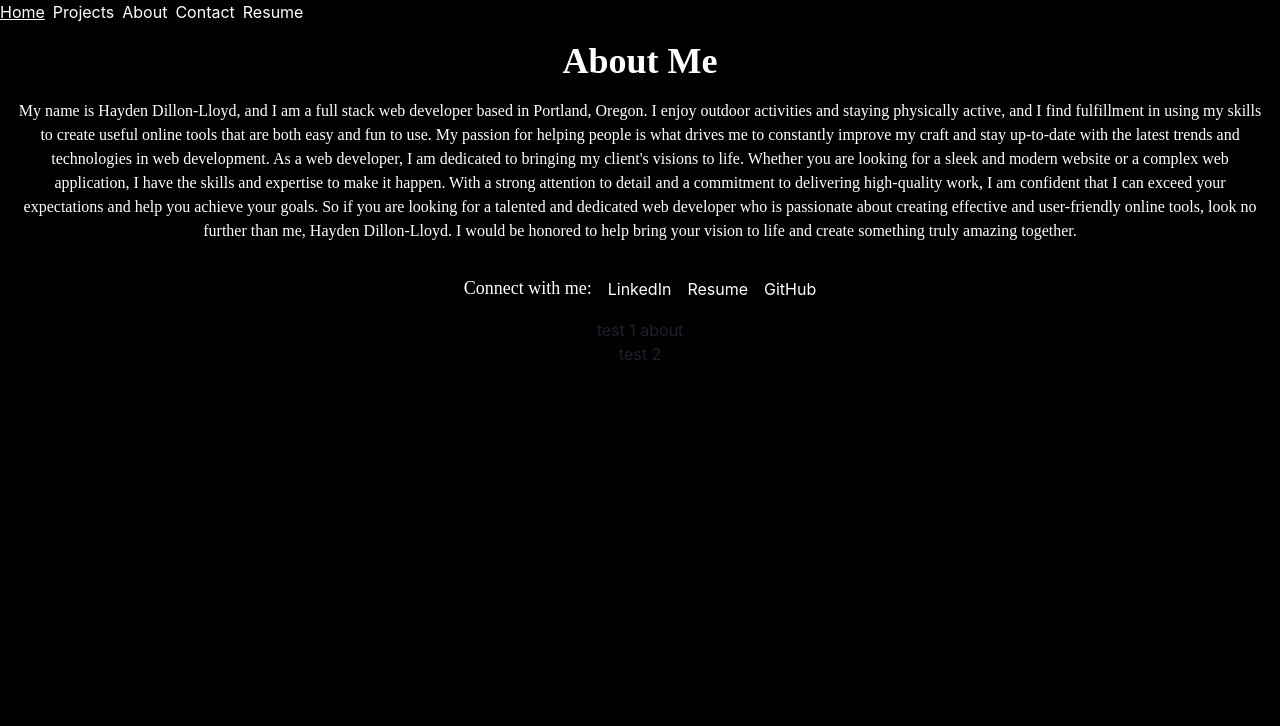
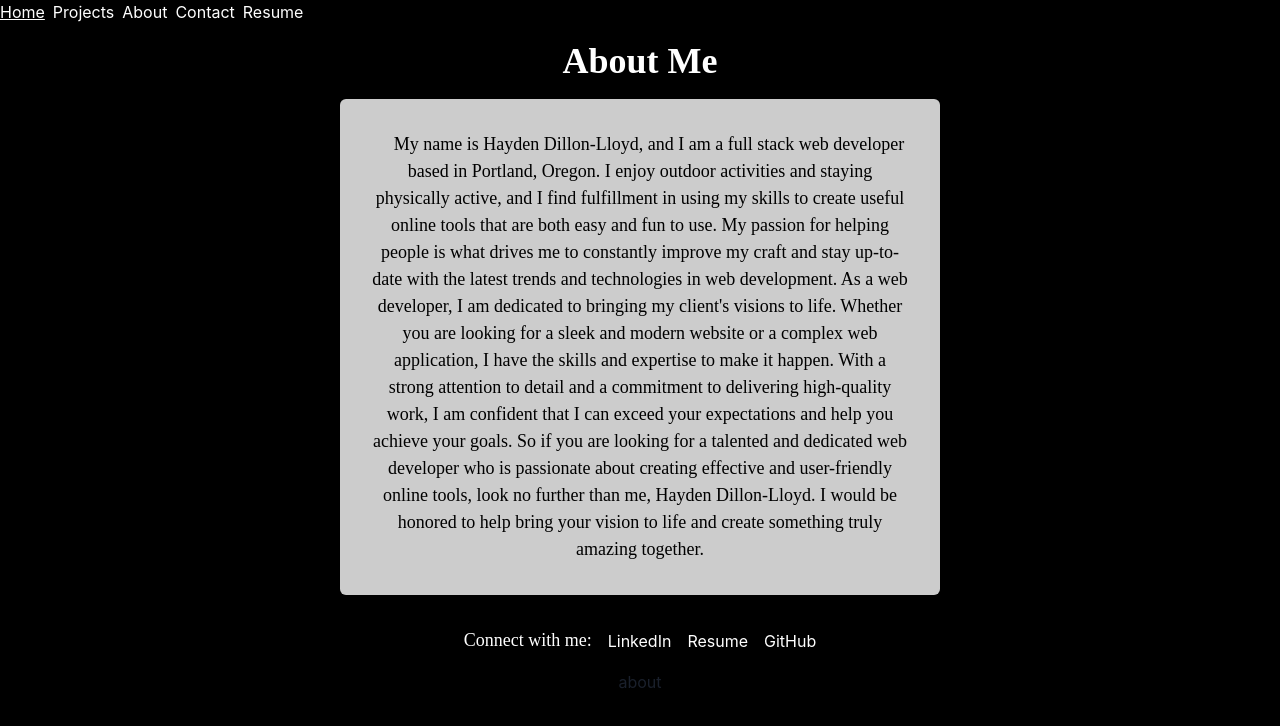
Before and after one commit to rayjohn666/React-Portfolio, a React (Create React App) app: page /about in a window 1280 px wide. Shown: the top 726 px of the page. Built offline with nearby package versions, Linux system fonts and the light colour scheme.

Commit message:
updated styling and README.md

```diff
--- a/src/App.js
+++ b/src/App.js
@@ -45,8 +45,8 @@ function App() {
 
     <div className="App">
         <RouterProvider router={router} />
-        <p> test 1 {activeSection}</p>
-        <p>  test 2 {setActiveSection}</p>
+        <p> {Home} {activeSection}</p>
+        <p> {Resume} {setActiveSection}</p>
     </div>
   );
 };
--- a/src/routes/About.js
+++ b/src/routes/About.js
@@ -11,11 +11,21 @@ function About() {
         <Heading as="h1" textAlign="center" fontFamily="Times New Roman" mb={4}>
           About Me
         </Heading>
-        <Text
+        <Box
+        width ="600px"
           textAlign="center"
           display="inline-block"
           fontFamily="Times New Roman"
-          textIndent="left"
+          p={8}
+          bg="rgba(255, 255, 255, 0.8)"
+          borderRadius="md"
+          boxShadow="md"
+        >
+          <Text
+            color="black"
+            textIndent="1em"
+            lineHeight="1.5"
+            fontSize="lg"
           >
             My name is Hayden Dillon-Lloyd, and I am a full stack web developer
             based in Portland, Oregon. I enjoy outdoor activities and staying
@@ -36,6 +46,7 @@ function About() {
             together.
           </Text>
         </Box>
+      </Box>
       <Footer />
     </>
   );
```
Also changed, not shown: 1 other file (tests, documents, lock files or other folders). Lines whose indentation alone changed are shown as unchanged.
